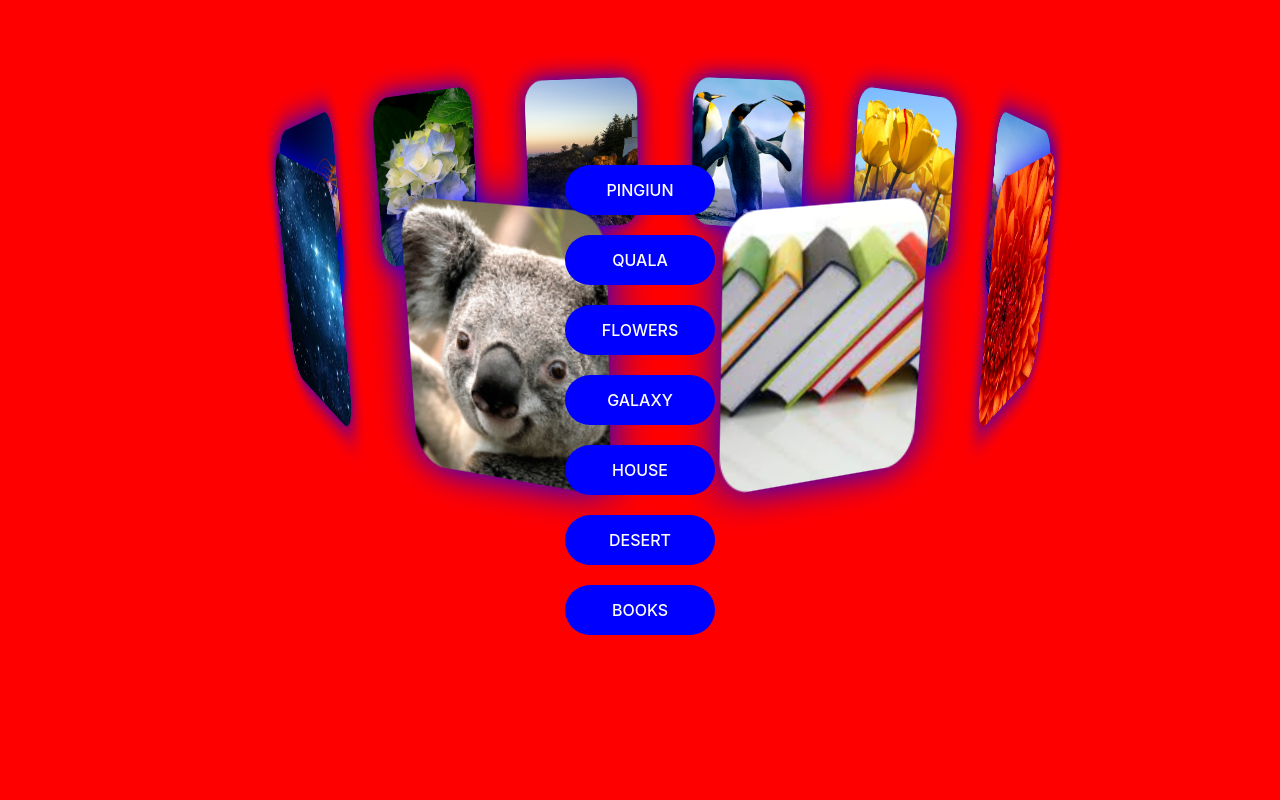
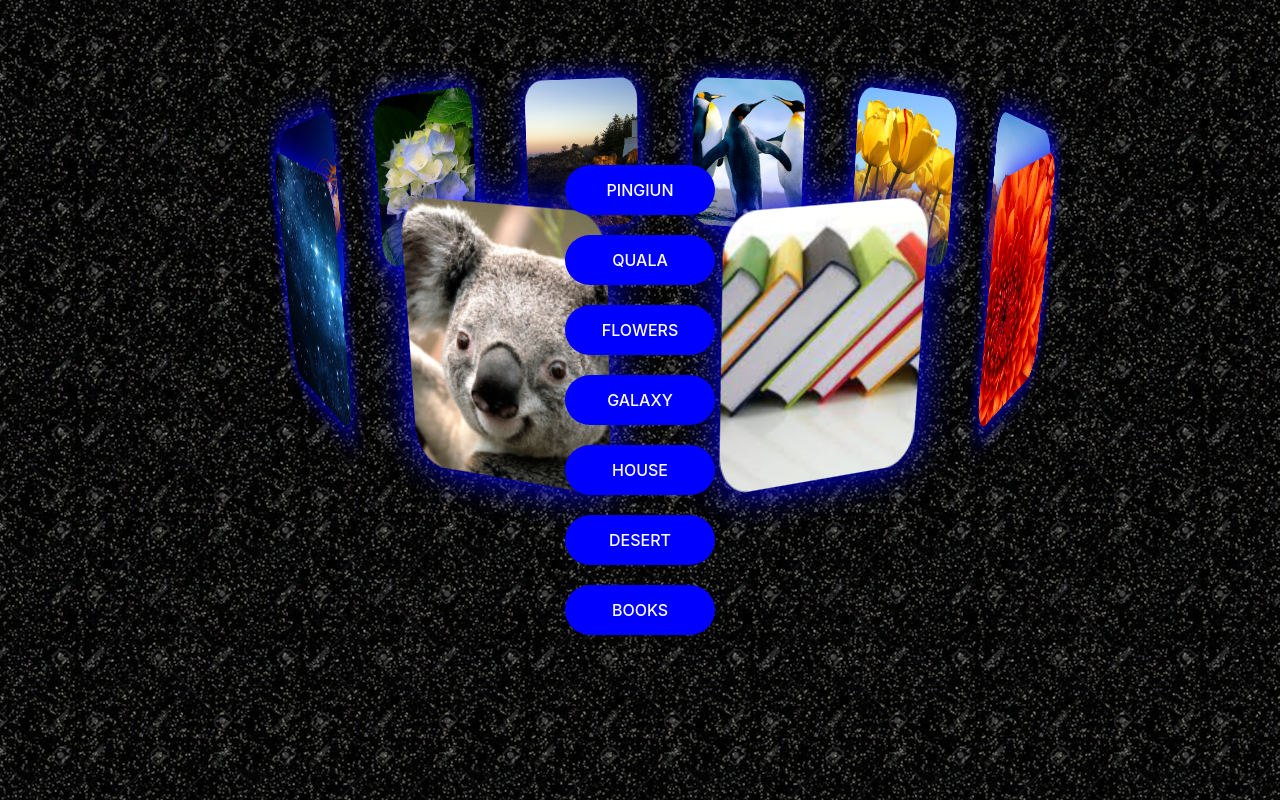
Before and after one commit to oficiall-insta000/3D-awsom-rotation-css, a plain HTML site: page index.html in a window 1280 px wide. Drawn offline with Linux system fonts and the light colour scheme; the site is published under a folder, as on GitHub Pages, so addresses that start at the root find nothing.

Commit message:
Update style.css

```diff
--- a/style.css
+++ b/style.css
@@ -17,7 +17,7 @@ body{
     width:100%;
     position: relative;
     overflow:hidden;
-    background: red url(/images/images.jpg) center repeat;
+    background: red url(images/images.jpg) center repeat;
     z-index:-2;
 }
 .slider{
@@ -150,4 +150,5 @@ li:hover:before{
     .slider{
         width:140px;
         height:190px;}
+
 }
```
